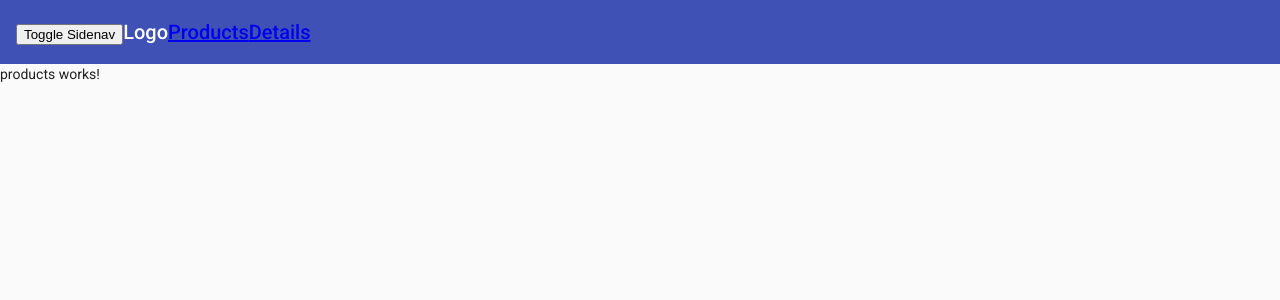
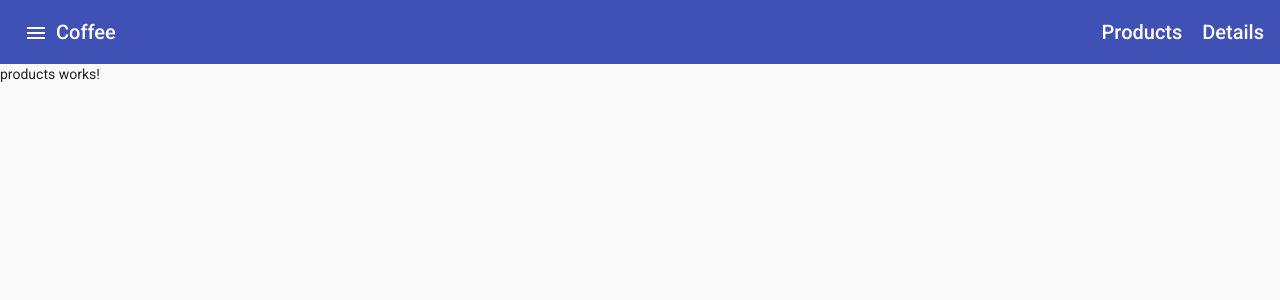
Before and after one commit to Brutalvik/coffeeapp, an Angular app: page / in a window 1280 px wide. Shown: the top 300 px of the page. Built offline with nearby package versions, Linux system fonts and the light colour scheme.

Commit message:
downgraded to angular 13 as no support for @angular/flex-layout on v14

```diff
--- a/src/app/app.component.css
+++ b/src/app/app.component.css
@@ -7,3 +7,19 @@ mat-sidenav {
 mat-sidenav {
   width: 250px;
 }
+
+a {
+  text-decoration: none;
+  color: white;
+}
+
+a:hover,
+a:active {
+  color: lightgrey;
+}
+
+.navitems {
+  list-style: none;
+  padding: 0;
+  margin: 0;
+}
--- a/src/app/app.component.html
+++ b/src/app/app.component.html
@@ -3,11 +3,18 @@
   <mat-sidenav-content>
     <mat-toolbar color="primary">
       <div>
-        <button (click)="sidenav.toggle()">Toggle Sidenav</button>
+        <button mat-icon-button (click)="sidenav.toggle()">
+          <mat-icon>menu</mat-icon>
+        </button>
       </div>
-      <div>Logo</div>
-      <div><a routerLink="/">Products</a></div>
-      <div><a routerLink="/productdetails">Details</a></div>
+      <div>Coffee</div>
+
+      <div fxFlex fxLayout fxLayoutAlign="flex-end">
+        <ul fxLayout fxLayoutGap="20px" class="navitems">
+          <li><a routerLink="/">Products</a></li>
+          <li><a routerLink="/productdetails">Details</a></li>
+        </ul>
+      </div>
     </mat-toolbar>
     <main><router-outlet></router-outlet></main
   ></mat-sidenav-content>
```
Also changed, not shown: package.json (+15 -14 lines), src/app/app.module.ts (+8 -1 lines), 1 other file (tests, documents, lock files or other folders).
